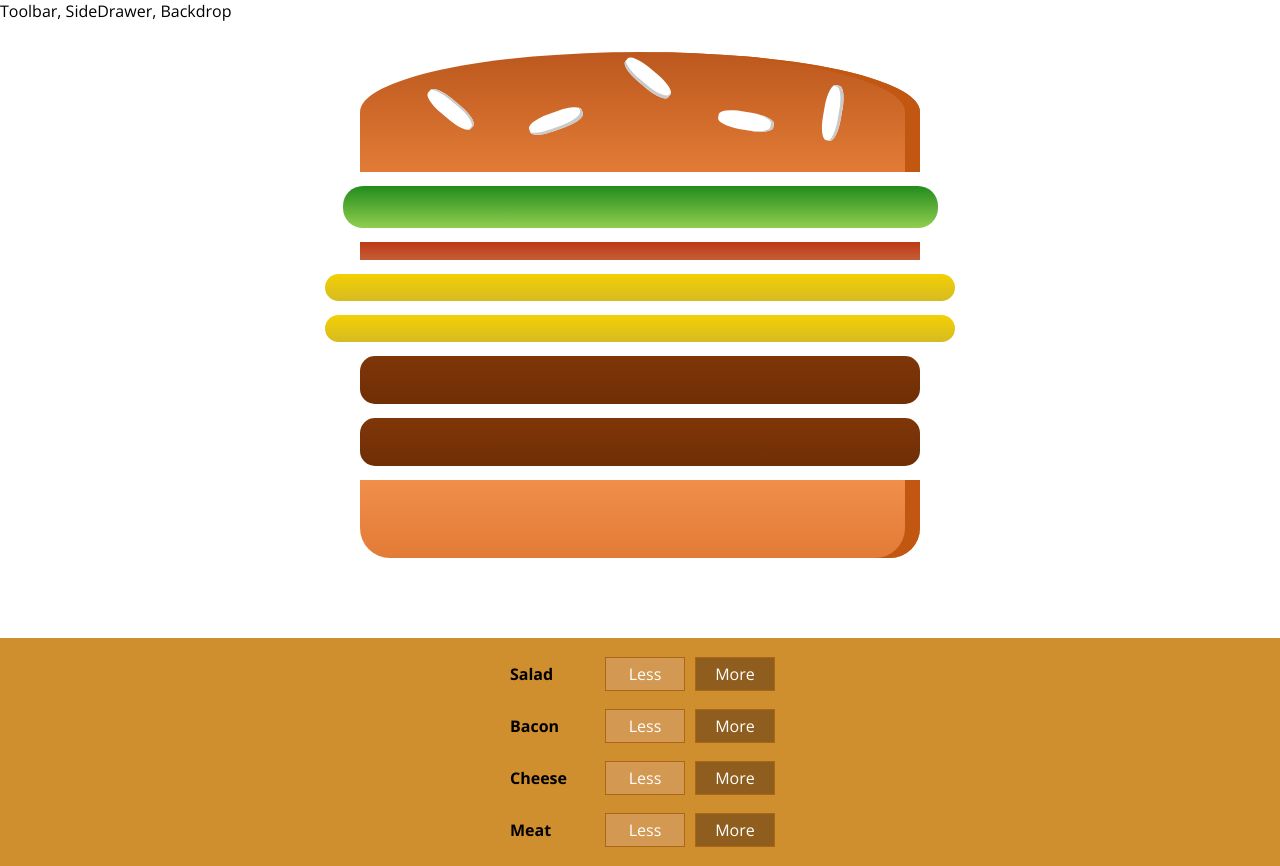
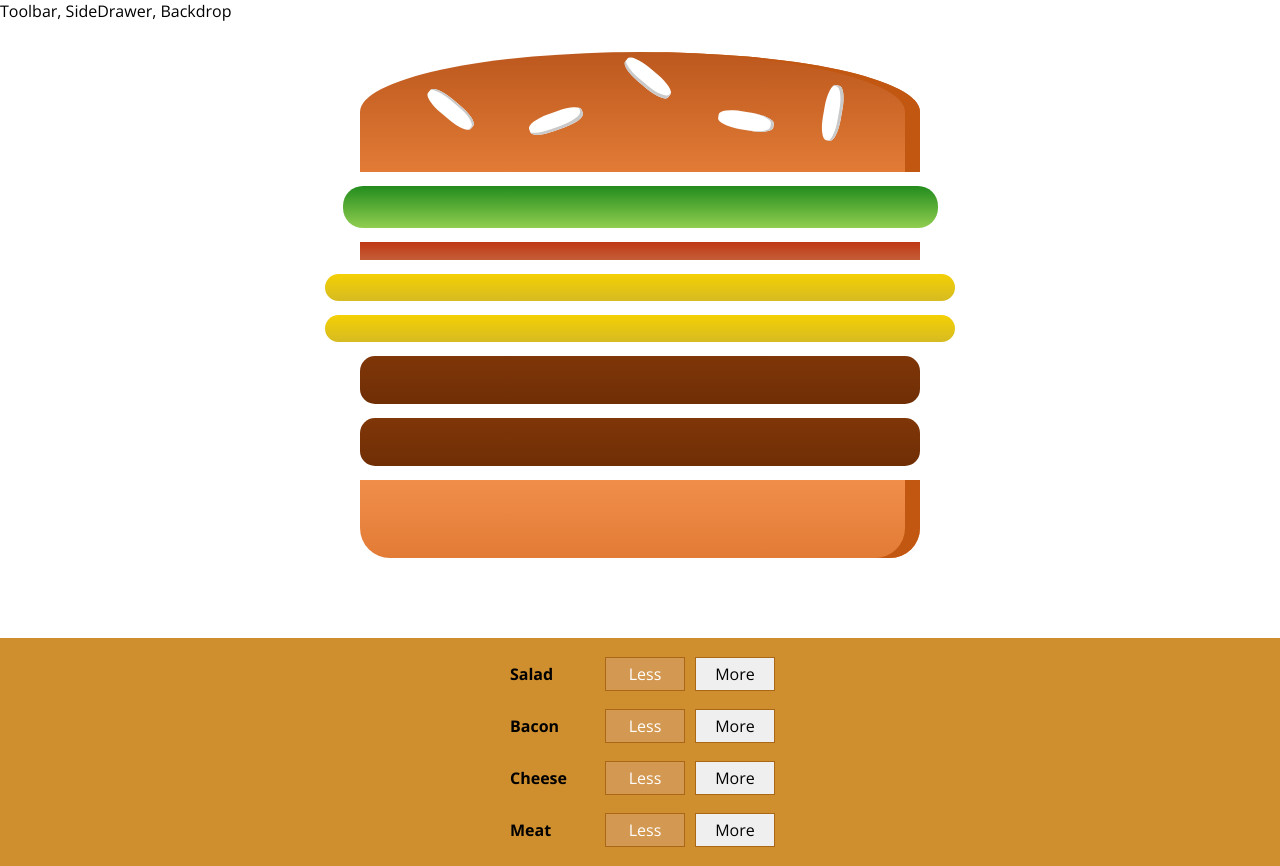
Before and after one commit to inesjelovac/udemy-react-course, a React app: page / in a window 1280 px wide. Built offline with nearby package versions, Linux system fonts and the light colour scheme.

Commit message:
adding and removing ingredients

```diff
--- a/src/components/Burger/BuildControls/BuildControl/BuildControl.js
+++ b/src/components/Burger/BuildControls/BuildControl/BuildControl.js
@@ -6,8 +6,13 @@
     return (
         <div className={classes.BuildControl}>
             <div className={classes.Label}>{props.label}</div>
-            <button className={classes.Less}>Less</button>
-            <button className={classes.More}>More</button>
+            <button
+                className={classes.Less}
+                onClick={props.removed}
+                disabled={props.disabled}>Less</button>
+            <button c
+                lassName={classes.More}
+                onClick={props.added}>More</button>
         </div>
     );
 };
--- a/src/components/Burger/BuildControls/BuildControls.js
+++ b/src/components/Burger/BuildControls/BuildControls.js
@@ -15,7 +15,13 @@
     return (
         <div className={classes.BuildControls}>
             {controls.map(ctrl => (
-                <BuildControl key={ctrl.label} label={ctrl.label}></BuildControl>
+                <BuildControl
+                    key={ctrl.label}
+                    label={ctrl.label}
+                    added={() => props.ingredientAdded(ctrl.type)}
+                    removed={() => props.ingredientRemove(ctrl.type)}
+                    disabled={props.disabled[ctrl.type]}
+                ></BuildControl>
             ))}
         </div>
     );
--- a/src/containers/BurgerBuilder/BurgerBuilder.js
+++ b/src/containers/BurgerBuilder/BurgerBuilder.js
@@ -2,6 +2,13 @@
 
 import Burger from '../../components/Burger/Burger';
 import BuildControls from '../../components/Burger/BuildControls/BuildControls';
+
+const INGREDIENT_PRICES = {
+    salad: 0.5,
+    cheese: 0.4,
+    meat: 1.3,
+    bacon: 0.7
+}
 
 class BurgerBuilder extends Component {
 
@@ -11,17 +18,63 @@
             bacon: 1,
             cheese: 2,
             meat: 2
-        }
+        },
+        totalPrice: 4
+    }
+
+    addIngredientHandler = (type) => {
+        const oldCount = this.state.ingredients[type];
+        const updatedCount = oldCount + 1;
+        const updatedIngredients = {
+            ...this.state.ingredients
+        };
+        updatedIngredients[type] = updatedCount;
+        const priceAddition = INGREDIENT_PRICES[type];
+        const oldPrice = this.state.totalPrice;
+        const newPrice = oldPrice + priceAddition;
+        this.setState({
+            totalPrice: newPrice,
+            ingredients: updatedIngredients
+        });
+    }
+
+    removeIngredientHandler = (type) => {
+        const oldCount = this.state.ingredients[type];
+        if (oldCount <= 0) {
+            return;
+        };
+        const updatedCount = oldCount - 1;
+        const updatedIngredients = {
+            ...this.state.ingredients
+        };
+        updatedIngredients[type] = updatedCount;
+
+        const priceDeduction = INGREDIENT_PRICES[type];
+        const oldPrice = this.state.totalPrice;
+        const newPrice = oldPrice - priceDeduction;
+        this.setState({
+            totalPrice: newPrice,
+            ingredients: updatedIngredients
+        });
     }
 
     render() {
+        const disabledInfo = {
+            ...this.state.ingredients
+        };
+        for (let key in disabledInfo) {
+            disabledInfo[key] = disabledInfo[key] <= 0;
+        };
         return (
             <Fragment>
                 <div>
                     <Burger ingredients={this.state.ingredients}></Burger>
                 </div>
                 <div>
-                    <BuildControls />
+                    <BuildControls
+                        ingredientAdded={this.addIngredientHandler}
+                        ingredientRemove={this.removeIngredientHandler}
+                        disabled={disabledInfo} />
                 </div>
             </Fragment>
         );
```
